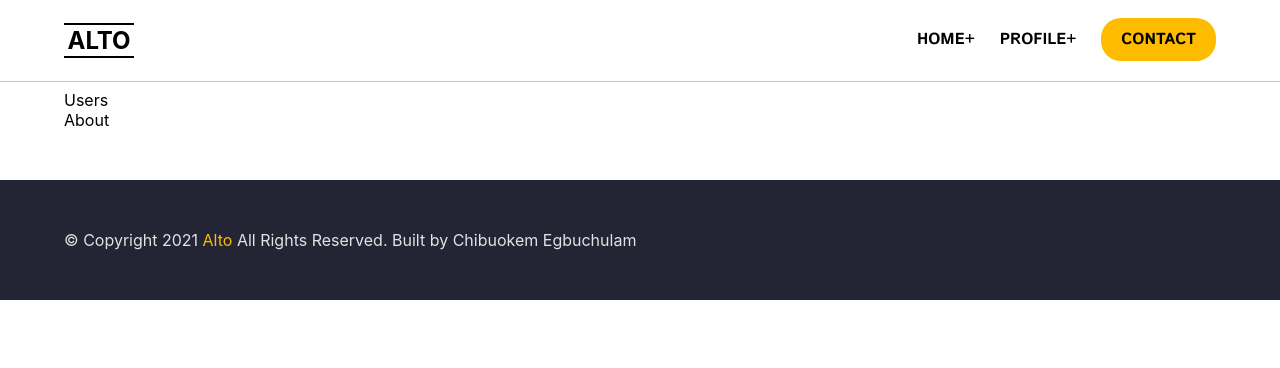
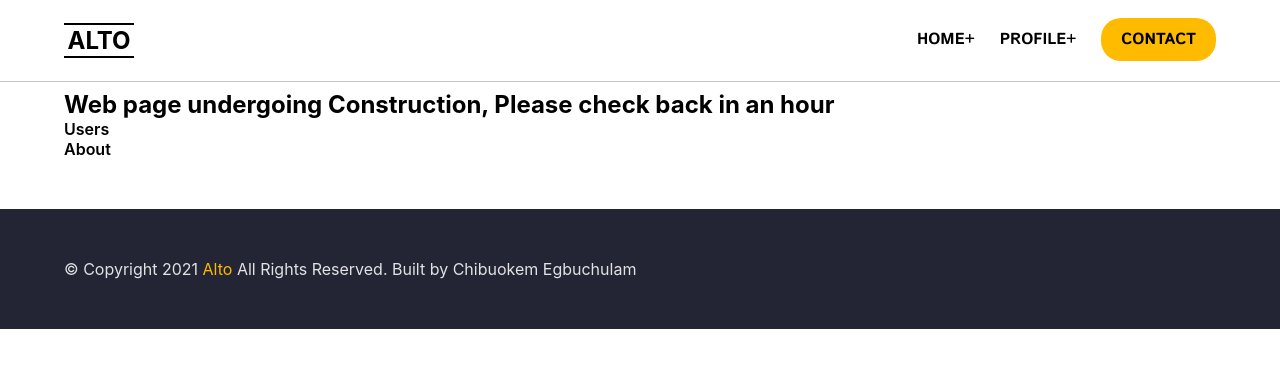
Before and after one commit to ebokes/altschool-assignment2, a React (Vite) app: page /profile in a window 1280 px wide. Shown: the top 368 px of the page. Built offline with nearby package versions, Linux system fonts and the light colour scheme.

Commit message:
fix: change website name

```diff
--- a/index.html
+++ b/index.html
@@ -11,7 +11,7 @@
     />
 
     <meta name="viewport" content="width=device-width, initial-scale=1.0" />
-    <title>Vite + React</title>
+    <title>Altschool Assignment 2</title>
   </head>
   <body>
     <div id="root"></div>
--- a/src/pages/Profile/index.jsx
+++ b/src/pages/Profile/index.jsx
@@ -1,12 +1,16 @@
 import React from "react";
 import { Outlet } from "react-router-dom";
 import { Container, Section } from "../../components/reuseable";
-import { ProfileLinks } from "./styles";
+import { ProfileContainer, ProfileLinks } from "./styles";
 
 const Profile = () => {
   return (
     <Section>
       <Container>
+        <ProfileContainer>
+          <h2>
+            Web page undergoing Construction, Please check back in an hour
+          </h2>
           <ul>
             <li>
               <ProfileLinks to="/users">Users</ProfileLinks>
@@ -15,6 +19,7 @@ const Profile = () => {
               <ProfileLinks to="/about">About</ProfileLinks>
             </li>
           </ul>
+        </ProfileContainer>
       </Container>
       <Outlet />
     </Section>
--- a/src/pages/Profile/styles.jsx
+++ b/src/pages/Profile/styles.jsx
@@ -1,7 +1,14 @@
 import { NavLink } from "react-router-dom";
 import styled from "styled-components";
 
-export const ProfileContainer = styled.div``;
+export const ProfileContainer = styled.div`
+  color: ${({ theme }) => theme.color.black};
+
+  h2 {
+    color: ${({ theme }) => theme.color.black};
+  }
+`;
 export const ProfileLinks = styled(NavLink)`
   color: #000;
+  font-weight: 600;
 `;
```
Lines whose indentation alone changed are shown as unchanged.
